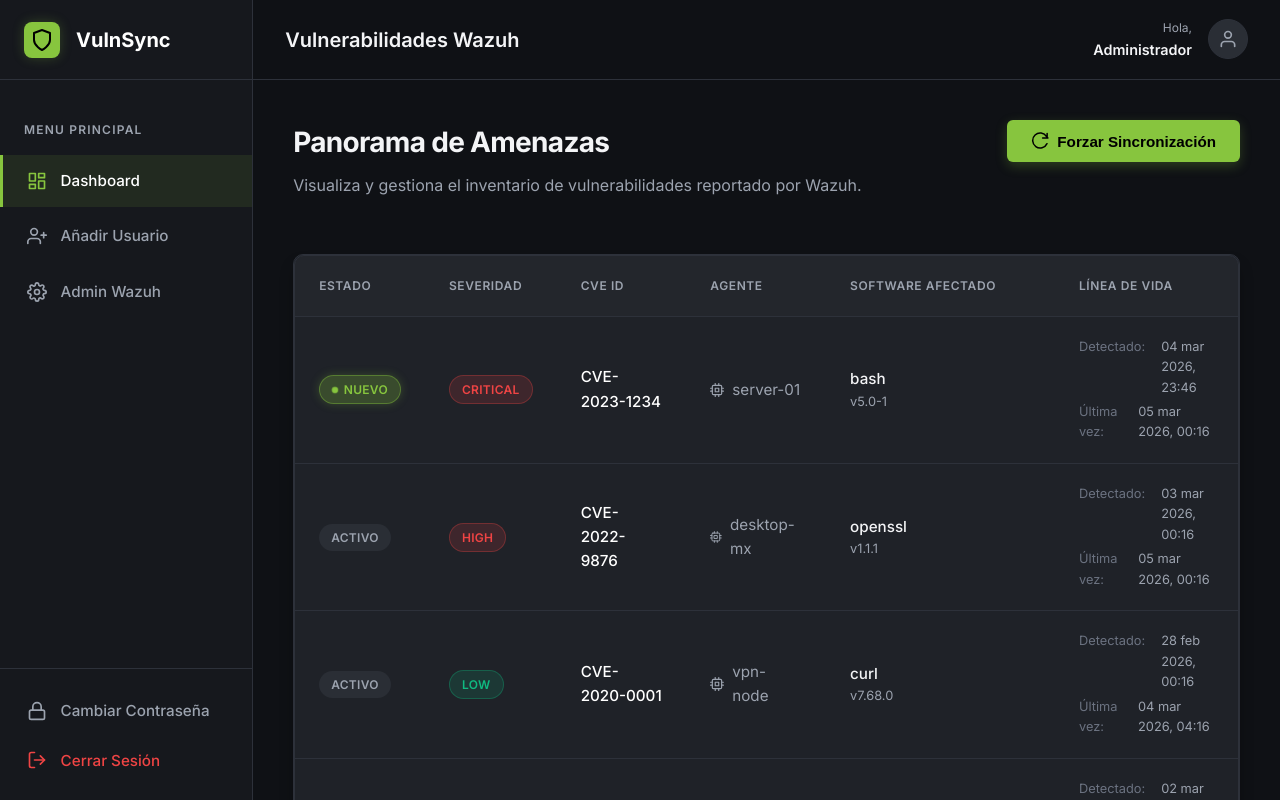
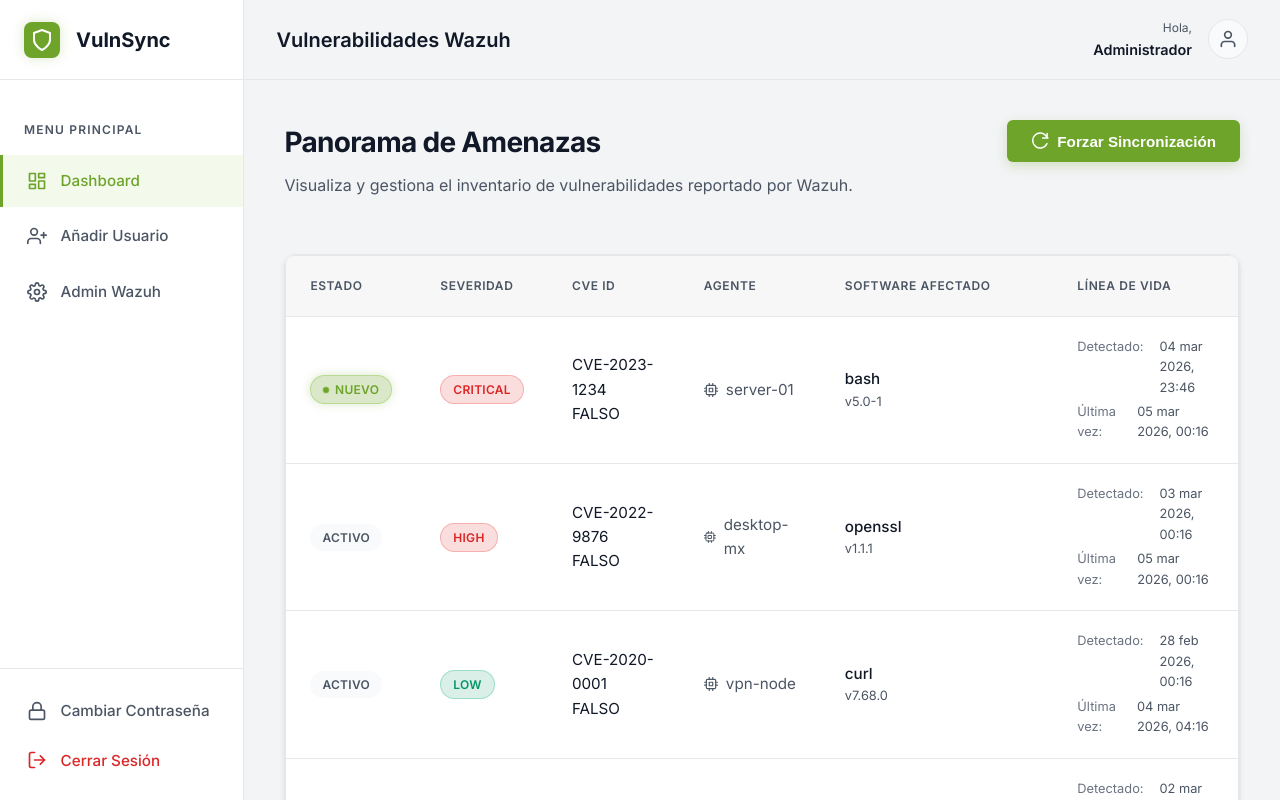
Before and after one commit to Scapin1/vuln-app-wazuh, a Vue app in the folder frontend/: page / in a window 1280 px wide. Built offline with nearby package versions, Linux system fonts and the light colour scheme; sample sign-in values are in the browser's storage.

Commit message:
se cambia a modo claro

```diff
--- a/frontend/src/App.vue
+++ b/frontend/src/App.vue
@@ -8,7 +8,7 @@
     <aside class="sidebar">
       <div class="sidebar-brand">
         <div class="logo-box">
-          <svg xmlns="http://www.w3.org/2000/svg" width="24" height="24" viewBox="0 0 24 24" fill="none" stroke="currentColor" stroke-width="2" stroke-linecap="round" stroke-linejoin="round"><path d="M12 22s8-4 8-10V5l-8-3-8 3v7c0 6 8 10 8 10z"></path></svg>
+          <svg xmlns="http://www.w3.org/2000/svg" width="24" height="24" viewBox="0 0 24 24" fill="none" stroke="white" stroke-width="2" stroke-linecap="round" stroke-linejoin="round"><path d="M12 22s8-4 8-10V5l-8-3-8 3v7c0 6 8 10 8 10z"></path></svg>
         </div>
         <span>VulnSync</span>
       </div>
@@ -149,7 +149,7 @@ router.afterEach((to) => {
   gap: 1rem;
   font-size: 1.25rem;
   font-weight: 700;
-  color: #fff;
+  color: var(--text-main);
   border-bottom: 1px solid var(--border);
 }
 
@@ -200,13 +200,13 @@ router.afterEach((to) => {
 }
 
 .nav-item:hover {
-  color: #fff;
-  background-color: var(--bg-hover);
+  color: var(--primary);
+  background-color: rgba(31, 138, 59, 0.10);
   text-decoration: none;
 }
 
 .nav-item.router-link-active {
-  color: #fff;
+  color: var(--primary);
   background-color: rgba(135, 197, 62, 0.1);
   border-left-color: var(--primary);
 }
--- a/frontend/src/api.js
+++ b/frontend/src/api.js
@@ -4,7 +4,7 @@ const mockData = {
     vulns: [
         {
             id: 1,
-            cve_id: 'CVE-2023-1234',
+            cve_id: 'CVE-2023-1234 FALSO',
             severity: 'critical',
             agent_name: 'server-01',
             package_name: 'bash',
@@ -14,7 +14,7 @@ const mockData = {
         },
         {
             id: 2,
-            cve_id: 'CVE-2022-9876',
+            cve_id: 'CVE-2022-9876 FALSO',
             severity: 'high',
             agent_name: 'desktop-mx',
             package_name: 'openssl',
@@ -24,7 +24,7 @@ const mockData = {
         },
         {
             id: 3,
-            cve_id: 'CVE-2021-3452',
+            cve_id: 'CVE-2021-3452 FALSO',
             severity: 'medium',
             agent_name: 'web-server-02',
             package_name: 'nginx',
@@ -34,7 +34,7 @@ const mockData = {
         },
         {
             id: 4,
-            cve_id: 'CVE-2020-0001',
+            cve_id: 'CVE-2020-0001 FALSO',
             severity: 'low',
             agent_name: 'vpn-node',
             package_name: 'curl',
@@ -45,7 +45,7 @@ const mockData = {
     ],
     user: {
         id: 1,
-        username: 'admin',
+        username: 'admin FALSO',
         is_default_password: false // Falso para que puedas explorar el panel sin que te obligue a cambiar la password
     }
 }
--- a/frontend/src/style.css
+++ b/frontend/src/style.css
@@ -1,33 +1,39 @@
 @import url('https://fonts.googleapis.com/css2?family=Inter:wght@300;400;500;600;700&display=swap');
 
 :root {
-  /* Linux Mint Inspired Theme */
-  --primary: #87c53e;
-  --primary-hover: #72a933;
-  --primary-glow: rgba(135, 197, 62, 0.25);
+  /* Linux Mint Inspired Light Theme */
+  --primary: #6ea42a;
+  /* Ligeramente más oscuro para contrastar en fondo claro */
+  --primary-hover: #5c8e22;
+  --primary-glow: rgba(110, 164, 42, 0.25);
 
-  --bg-dark: #0f1115;
-  --bg-panel: #16181d;
-  --bg-card: #1f2228;
-  --bg-hover: #2a2e35;
+  --bg-dark: #f3f4f6;
+  /* Fondo gris muy claro para el body */
+  --bg-panel: #ffffff;
+  --bg-card: #ffffff;
+  /* Tarjetas blancas */
+  --bg-hover: #f9fafb;
+  /* Hover state sutil */
 
-  --text-main: #f3f4f6;
-  --text-muted: #9ca3af;
-  --border: #2d313a;
+  --text-main: #111827;
+  /* Texto oscuro para máxima visibilidad */
+  --text-muted: #4b5563;
+  /* Texto secundario gris oscuro */
+  --border: #e5e7eb;
 
-  --danger: #ef4444;
-  --danger-bg: rgba(239, 68, 68, 0.15);
-  --warning: #f59e0b;
-  --warning-bg: rgba(245, 158, 11, 0.15);
-  --success: #10b981;
-  --success-bg: rgba(16, 185, 129, 0.15);
+  --danger: #dc2626;
+  --danger-bg: rgba(220, 38, 38, 0.15);
+  --warning: #d97706;
+  --warning-bg: rgba(217, 119, 6, 0.15);
+  --success: #059669;
+  --success-bg: rgba(5, 150, 105, 0.15);
 
   --radius-sm: 6px;
   --radius-md: 10px;
   --radius-lg: 16px;
 
-  --shadow-sm: 0 4px 6px -1px rgba(0, 0, 0, 0.3);
-  --shadow-md: 0 10px 15px -3px rgba(0, 0, 0, 0.4);
+  --shadow-sm: 0 1px 3px 0 rgba(0, 0, 0, 0.1), 0 1px 2px 0 rgba(0, 0, 0, 0.06);
+  --shadow-md: 0 4px 6px -1px rgba(0, 0, 0, 0.1), 0 2px 4px -1px rgba(0, 0, 0, 0.06);
   --transition: all 0.25s cubic-bezier(0.4, 0, 0.2, 1);
 }
 
@@ -127,7 +133,7 @@ a:hover {
 
 .btn-primary {
   background-color: var(--primary);
-  color: #000;
+  color: #ffffff;
   box-shadow: 0 4px 12px var(--primary-glow);
 }
 
@@ -165,7 +171,7 @@ td {
 }
 
 th {
-  background-color: rgba(255, 255, 255, 0.02);
+  background-color: rgba(0, 0, 0, 0.03);
   font-weight: 600;
   color: var(--text-muted);
   text-transform: uppercase;
@@ -205,9 +211,9 @@ tr:hover td {
 }
 
 .badge-medium {
-  background-color: rgba(96, 165, 250, 0.15);
-  color: #60a5fa;
-  border: 1px solid rgba(96, 165, 250, 0.3);
+  background-color: rgba(59, 130, 246, 0.15);
+  color: #1d4ed8;
+  border: 1px solid rgba(59, 130, 246, 0.3);
 }
 
 .badge-low {
@@ -281,6 +287,8 @@ tr:hover td {
   animation: spin 1s linear infinite;
 }
 
+
+
 @keyframes spin {
   from {
     transform: rotate(0deg);
--- a/frontend/src/views/Dashboard.vue
+++ b/frontend/src/views/Dashboard.vue
@@ -57,7 +57,7 @@
                   {{ (vuln.severity || 'UNKNOWN').toUpperCase() }}
                 </span>
               </td>
-              <td class="font-medium text-white">{{ vuln.cve_id || 'N/A' }}</td>
+              <td class="font-medium text-black">{{ vuln.cve_id || 'N/A' }}</td>
               <td>
                 <div class="agent-info">
                   <svg xmlns="http://www.w3.org/2000/svg" width="14" height="14" viewBox="0 0 24 24" fill="none" stroke="currentColor" stroke-width="2" stroke-linecap="round" stroke-linejoin="round"><rect x="4" y="4" width="16" height="16" rx="2" ry="2"></rect><rect x="9" y="9" width="6" height="6"></rect><line x1="9" y1="1" x2="9" y2="4"></line><line x1="15" y1="1" x2="15" y2="4"></line><line x1="9" y1="20" x2="9" y2="23"></line><line x1="15" y1="20" x2="15" y2="23"></line><line x1="20" y1="9" x2="23" y2="9"></line><line x1="20" y1="14" x2="23" y2="14"></line><line x1="1" y1="9" x2="4" y2="9"></line><line x1="1" y1="14" x2="4" y2="14"></line></svg>
@@ -200,8 +200,9 @@ onMounted(() => {
 .font-medium {
   font-weight: 500;
 }
-.text-white {
-  color: #fff;
+.text-black {
+  color: var(--text-main);
+  font-weight: 400;
 }
 
 .agent-info {
```
Also changed, not shown: 1 other file (tests, documents, lock files or other folders).
